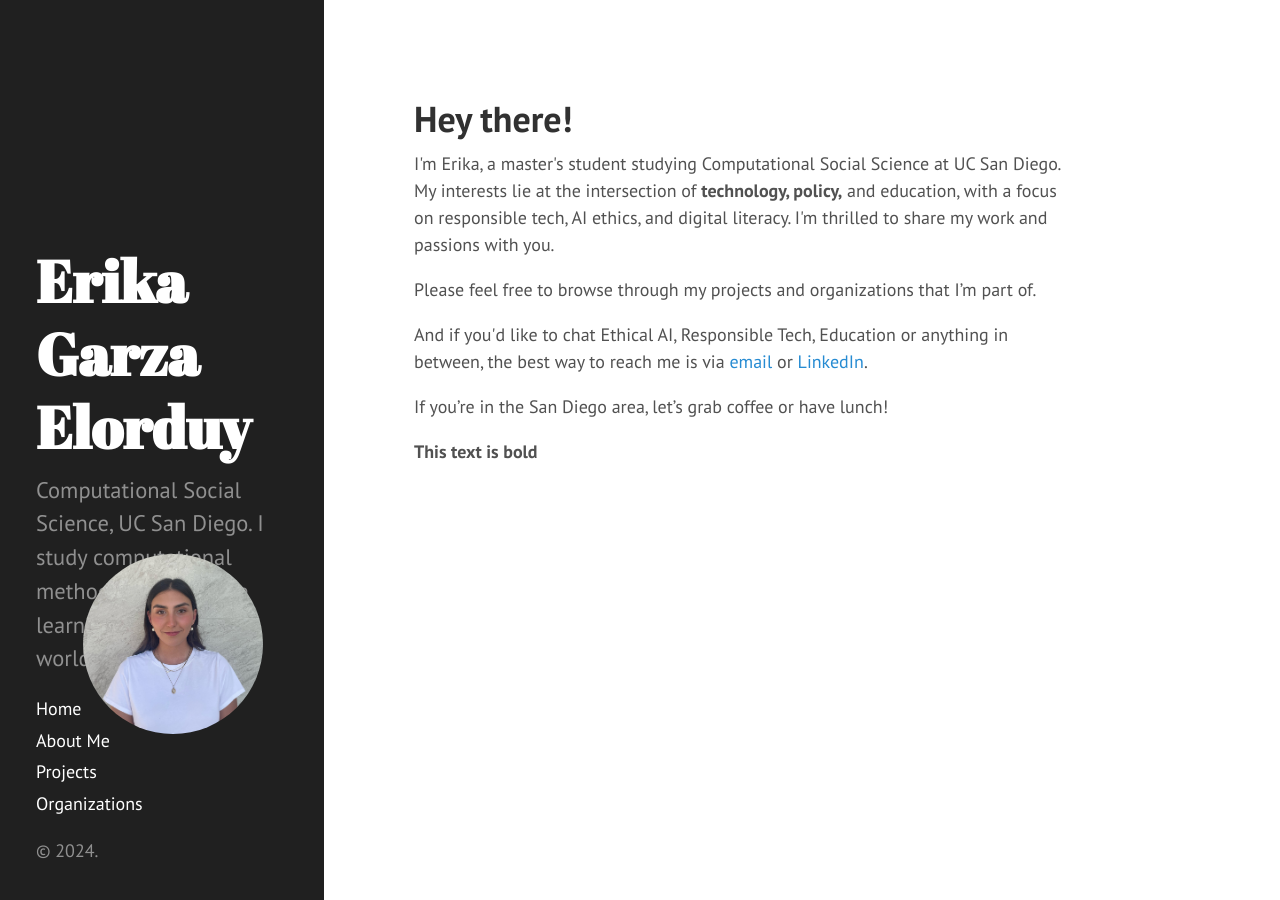
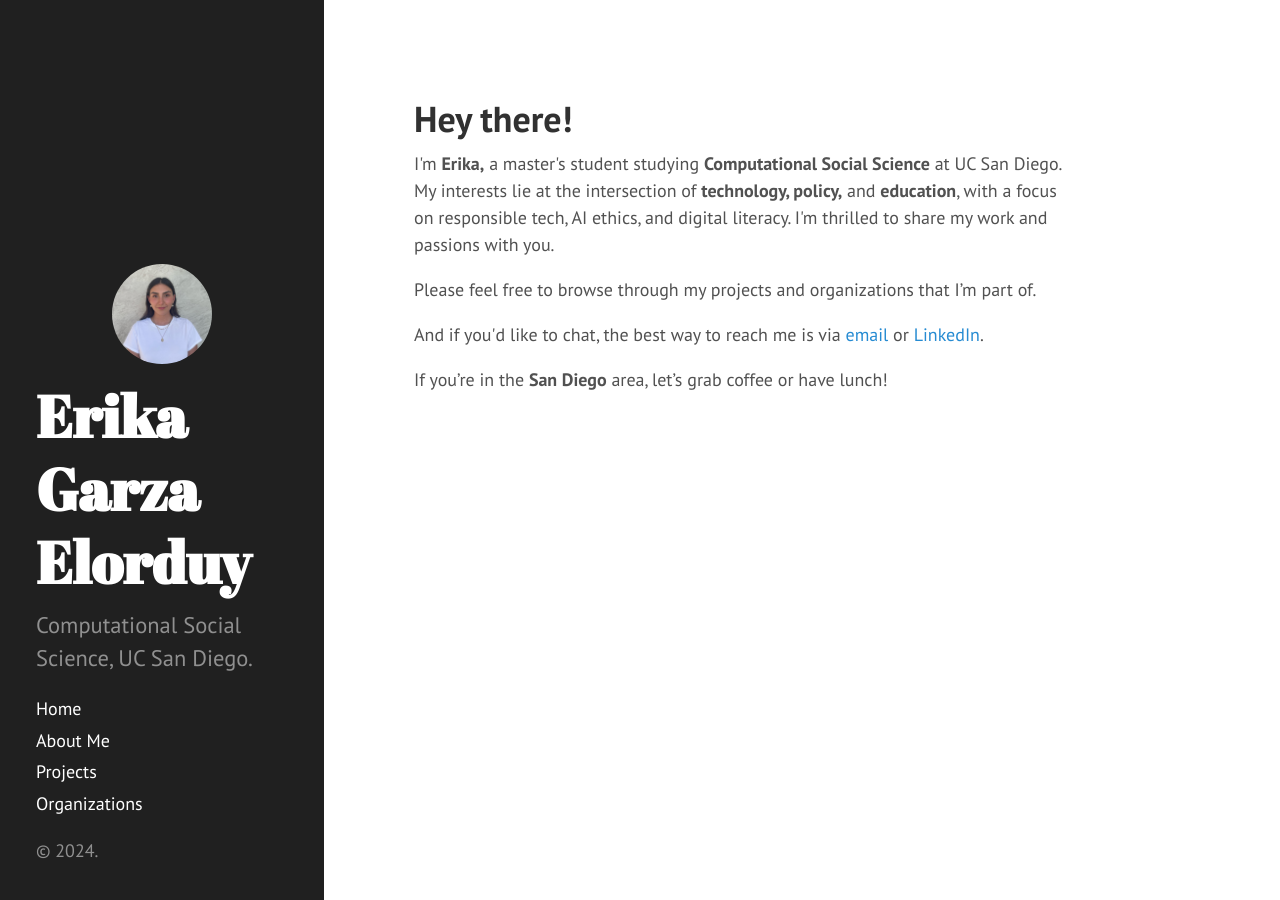
Before and after one commit to e-garzaelorduy/e-garzaelorduy.github.io, a Jekyll site: the page built from index.html, in a window 1280 px wide. Built offline with Jekyll 4.4.1, drawn with Linux system fonts in a browser that asks for light colours; Markdown is read by kramdown in place of the engine named in the settings; the list of posts is cut into pages by our own code.

```diff
--- a/_includes/sidebar.html
+++ b/_includes/sidebar.html
@@ -9,8 +9,7 @@
         </a>
       </h1>
       <!-- Short introduction/description -->
-      <p class="lead">Computational Social Science, UC San Diego. I study computational methods and machine learning to solve real-world issues.
-      </p>
+      <p class="lead">Computational Social Science, UC San Diego.</p>
     </div>
 
     <!-- Custom Sidebar Navigation -->
--- a/assets/css/hyde.css
+++ b/assets/css/hyde.css
@@ -249,12 +249,11 @@ a.sidebar-nav-item:focus {
   color: #8f5536;
 }
 
-/* Profile picture styling */
-.profile-pic {
-  width: 180px; /* Adjust size as needed */
-  height: 180px; /* Ensures a square size for the circular crop */
+/* Profile picture in the sidebar */
+.sidebar .profile-pic {
+  width: 100px; /* Adjust size as needed */
+  height: 100px; /* Ensures a square size for the circular crop */
   border-radius: 50%; /* Makes the image circular */
-  position: absolute; /* Allows positioning relative to the content */
-  right: 15%; /* Moves the image closer to the center */
-  bottom: 130px; /* Raises the image higher above the bottom */
+  display: block;
+  margin: 0 auto 15px auto; /* Centers the image and adds space below */
 }
--- a/index.html
+++ b/index.html
@@ -5,11 +5,8 @@ title: Home
 
 <div class="intro">
   <h1>Hey there!</h1>
-  <p>I'm </b>Erika,</b> a master's student studying </b>Computational Social Science</b> at UC San Diego. My interests lie at the intersection of <b>technology, policy,</b> and </b>education</b>, with a focus on responsible tech, AI ethics, and digital literacy. I'm thrilled to share my work and passions with you.</p>
+  <p>I'm <b>Erika,</b> a master's student studying <b>Computational Social Science</b> at UC San Diego. My interests lie at the intersection of <b>technology, policy,</b> and <b>education</b>, with a focus on responsible tech, AI ethics, and digital literacy. I'm thrilled to share my work and passions with you.</p>
   <p>Please feel free to browse through my projects and organizations that I’m part of.</p>
-  <p>And if you'd like to chat </b>Ethical AI, Responsible Tech, Education</b> or anything in between, the best way to reach me is via <a href="mailto:erikagarzaelorduy@gmail.com">email</a> or <a href="https://www.linkedin.com/in/erika-garza-elorduy/" target="_blank">LinkedIn</a>.</p>
-  <p>If you’re in the </b>San Diego</b> area, let’s grab coffee or have lunch!</p>
+  <p>And if you'd like to chat, the best way to reach me is via <a href="mailto:erikagarzaelorduy@gmail.com">email</a> or <a href="https://www.linkedin.com/in/erika-garza-elorduy/" target="_blank">LinkedIn</a>.</p>
+  <p>If you’re in the <b>San Diego</b> area, let’s grab coffee or have lunch!</p>
 </div>
-
-
-<p><b>This text is bold</b></p>
```
Also changed, not shown: about.md (+3 -1 lines).
